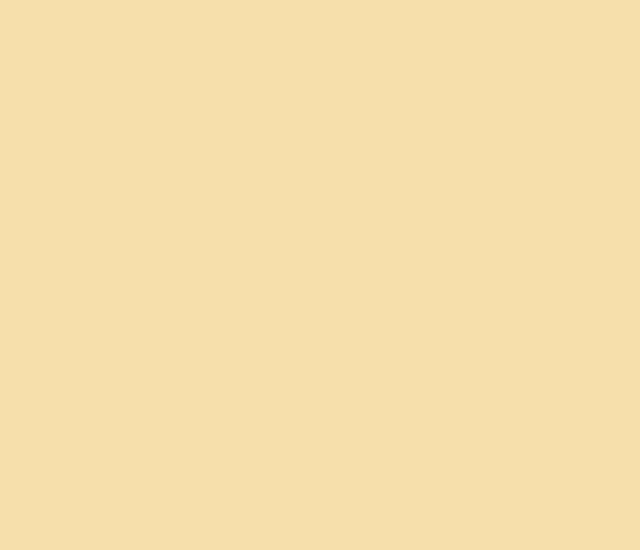
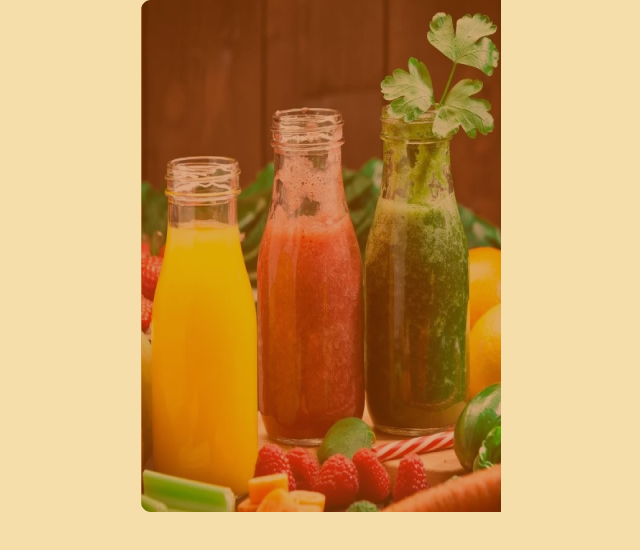
Before and after one commit to AlexsanderFrr/elixir-frontend, a React (Create React App) app: page /caddiagnosticosuco in a window 1280 px wide. Before the commit this address had no page. Shown: the top 550 px of the page, without its empty margins (627-1267 px from the left). Built offline with nearby package versions, Linux system fonts and the light colour scheme.

Commit message:
inicio da tela de cadastro

```diff
--- a/src/App.js
+++ b/src/App.js
@@ -3,6 +3,7 @@ import { BrowserRouter, Routes, Route } from "react-router-dom";
 import Home from "./pages/Home";
 import Main from "./main";
 import CadastroSuco from "./pages/CadastroSuco";
+import CadastroDiagIng from "./pages/CadastroDiagIng";
 
 function App() {
   return (
@@ -14,6 +15,7 @@ function App() {
               <Route path="/" element={<Home />} />
                <Route path="/home" element={<Home />} />
                <Route path="/cadsuco" element={<CadastroSuco />} />
+               <Route path="/caddiagnosticosuco" element={<CadastroDiagIng />} />
           </Routes>
         </BrowserRouter>
       </header>
--- /dev/null
+++ b/src/pages/CadastroDiagIng.js
@@ -0,0 +1,17 @@
+import React from "react";
+import sucos from "../imgs/imglateral.png";
+import "./Geral.css";
+
+
+
+const CadastroDiagIng = () => {
+  return (
+    <div className="cadDiagIng">
+      <div className="container-lateral">
+      <img src={sucos} alt="Sucos laterais" />
+      </div>
+    </div>
+  );
+};
+
+export default CadastroDiagIng;
--- a/src/pages/CadastroSuco.js
+++ b/src/pages/CadastroSuco.js
@@ -10,7 +10,9 @@ const CadastroSuco = () => {
         ingredientes: "",
         modo_de_preparo: "",
         beneficios: "",
-        img1: null
+        img1: null,
+        pingredientes: [],
+        diagnostico:[]
       });
 
       const handleInputChange = (event) => {
--- a/src/pages/Geral.css
+++ b/src/pages/Geral.css
@@ -51,3 +51,17 @@ body{
   .button:hover {
     background-color: #ffcd38; /* Amarelo mais claro ao passar o mouse */
   }
+
+  /* Geral.css */
+
+.imagem-lateral {
+    max-width: 100%;
+    height: auto;
+    display: block;
+    margin: 0 auto;
+  }
+
+  .container-lateral {
+    float: right;
+    width: 40%;
+  }
```
Also changed, not shown: src/imgs/imglateral.png (added).
